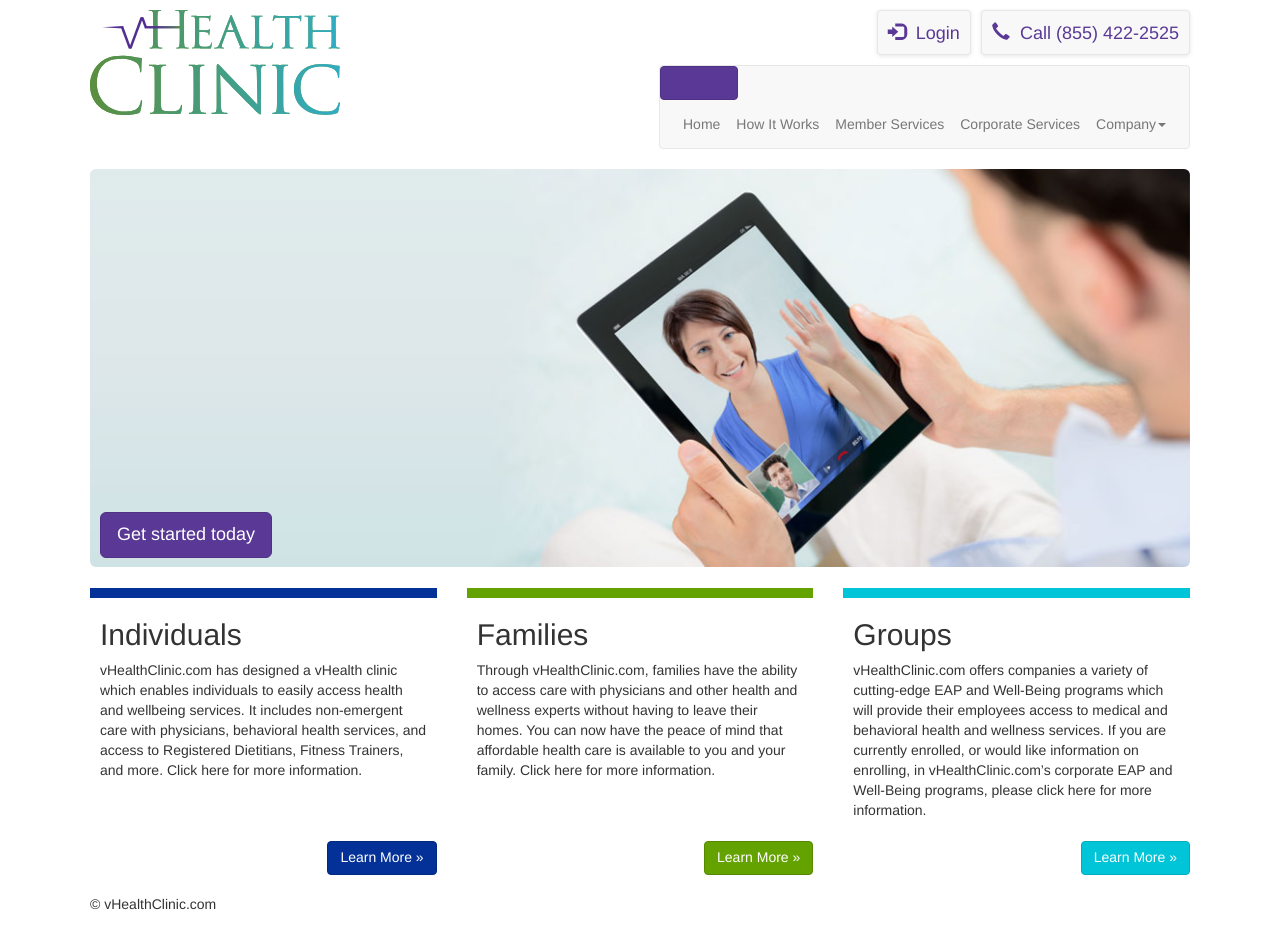
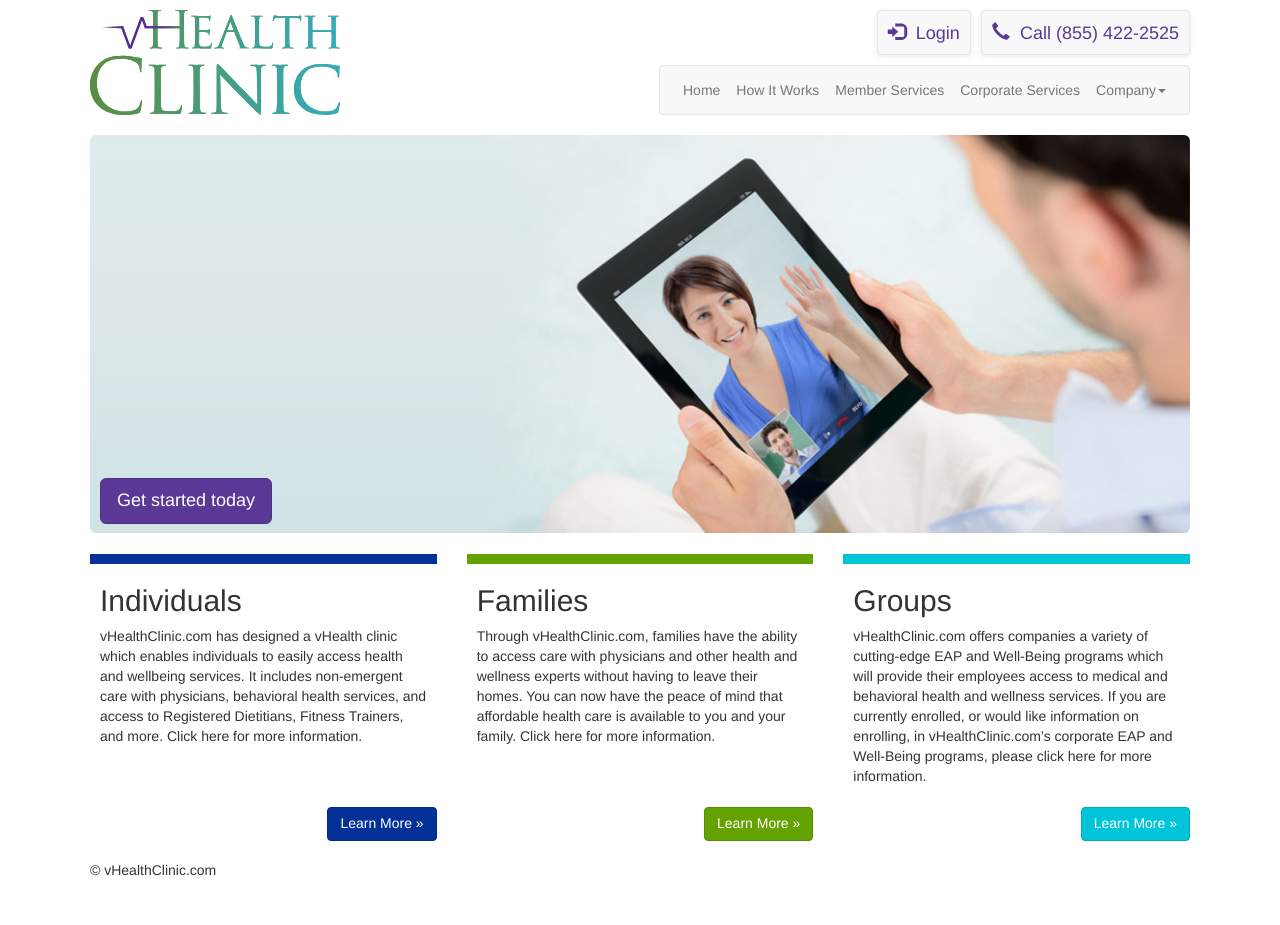
Before and after one commit to 1VirtualHealth/vhealthclinic.com, a Jekyll site: the page built from index.html, in a window 1280 px wide. Built offline with Jekyll 4.4.1, drawn with Linux system fonts in a browser that asks for light colours; nearby versions of some CDN libraries; Markdown is read by kramdown in place of the engine named in the settings; after the commit the page ends 900 px from its top, so only the background shows below that.

Commit message:
Update navigation.html

```diff
--- a/_includes/navigation.html
+++ b/_includes/navigation.html
@@ -8,7 +8,7 @@
           </button>
           <button type="button" class="navbar-toggle collapsed"><a href="tel:8554222525" type="tel"><i class="glyphicon glyphicon-earphone"></i></a></button>
           <button type="button" class="navbar-toggle collapsed"><a href="{{ site.data.links.login }}" title="log in"><i class="glyphicon glyphicon-log-in"></i></a></button>
-          <button type="button" class="btn btn-primary hidden-xs"><a href="{{ site.data.links.register }}">Register</a></button>
+
         </div>
         <div class="navbar-collapse navbar-ex1-collapse collapse" style="height: 1px;">
           <ul class="nav navbar-nav">
```
